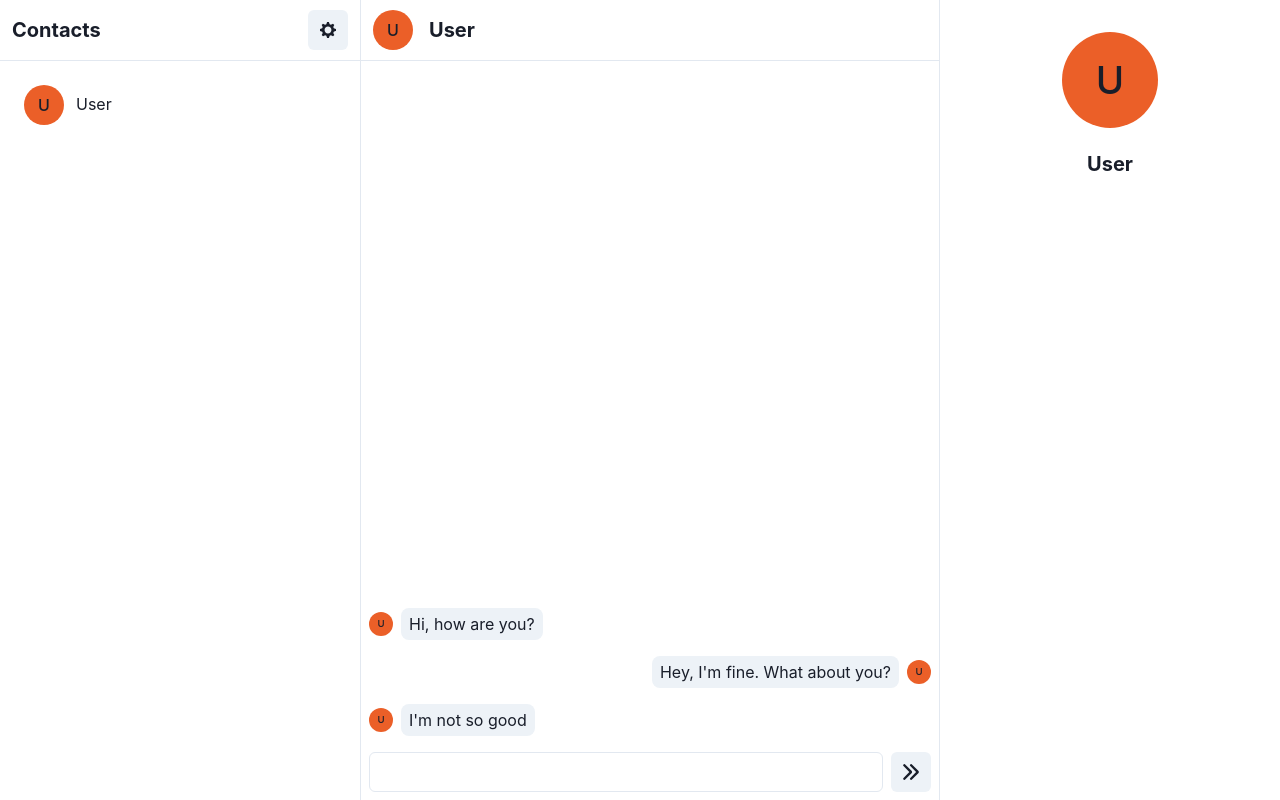
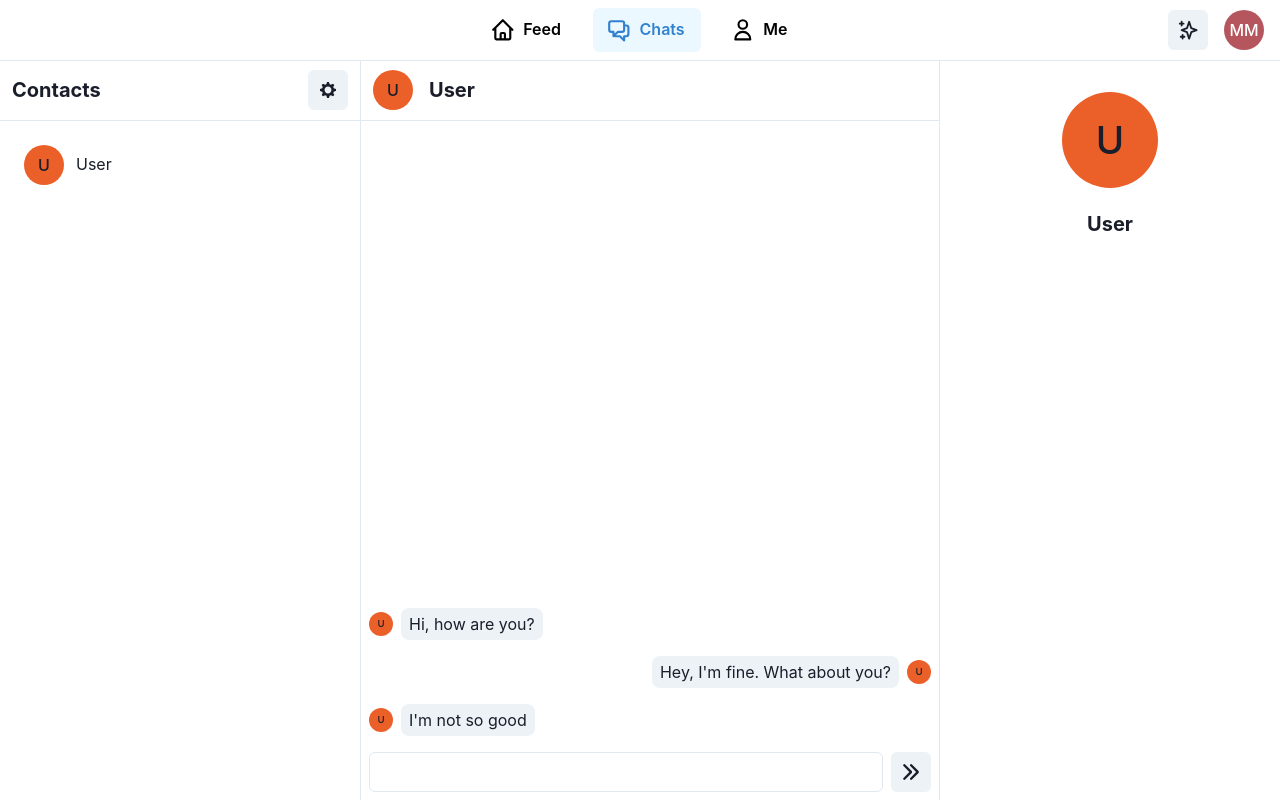
Before and after one commit to sibite/social-app, a React (Create React App) app: page /messages in a window 1280 px wide. Built offline with nearby package versions, Linux system fonts and the light colour scheme.

Commit message:
Create Navigation Bar component

```diff
--- a/package.json
+++ b/package.json
@@ -7,6 +7,7 @@
     "@chakra-ui/react": "^2.3.1",
     "@emotion/react": "^11.10.4",
     "@emotion/styled": "^11.10.4",
+    "@heroicons/react": "^1.0.6",
     "@reduxjs/toolkit": "^1.8.5",
     "@testing-library/jest-dom": "^5.16.5",
     "@testing-library/react": "^13.3.0",
--- /dev/null
+++ b/src/components/chakra-ui/HeroIcon.tsx
@@ -0,0 +1,9 @@
+import { Icon } from '@chakra-ui/react';
+
+type Props = React.ComponentProps<typeof Icon>;
+
+const HeroIcon: React.FC<Props> = ({ boxSize = '1.4em', ...rest }) => (
+  // eslint-disable-next-line react/jsx-props-no-spreading
+  <Icon {...rest} boxSize={boxSize} />
+);
+export default HeroIcon;
--- /dev/null
+++ b/src/components/nav-bar/NavBar.tsx
@@ -0,0 +1,34 @@
+import { Box, Grid, useColorModeValue } from '@chakra-ui/react';
+import NavBarAccount from './NavBarAccount';
+import NavBarButtons from './NavBarButtons';
+
+interface Props {}
+
+const NavBar: React.FC<Props> = () => {
+  const heightVal = 60;
+  const height = `${heightVal}px`;
+
+  const barStyle = {
+    width: '100%',
+    position: 'fixed',
+    top: 0,
+    left: 0,
+    zIndex: 1000,
+    bgColor: useColorModeValue('white', 'black'),
+    borderBottom: '1px solid',
+    borderBottomColor: useColorModeValue('gray.200', 'gray.800'),
+  };
+
+  return (
+    <>
+      <Grid sx={barStyle} templateRows={height} templateColumns="1fr 992px 1fr">
+        <Box />
+        <NavBarButtons />
+        <NavBarAccount />
+      </Grid>
+      <Box mb={height} />
+    </>
+  );
+};
+
+export default NavBar;
--- /dev/null
+++ b/src/components/nav-bar/NavBarAccount.tsx
@@ -0,0 +1,67 @@
+import {
+  Avatar,
+  Button,
+  Flex,
+  Heading,
+  Popover,
+  PopoverArrow,
+  PopoverBody,
+  PopoverCloseButton,
+  PopoverContent,
+  PopoverHeader,
+  PopoverTrigger,
+} from '@chakra-ui/react';
+import { CogIcon, LogoutIcon } from '@heroicons/react/outline';
+import { useAppSelector } from '../../store/hooks';
+import HeroIcon from '../chakra-ui/HeroIcon';
+import ThemeToggle from './ThemeToggle';
+
+interface Props {}
+
+const NavBar: React.FC<Props> = () => {
+  const { avatarSrc, name } = useAppSelector((state) => state.profile);
+
+  return (
+    <Flex direction="row-reverse" alignItems="center" px={4} gap={4}>
+      <Popover>
+        <PopoverTrigger>
+          <Avatar as="button" name={name} src={avatarSrc} />
+        </PopoverTrigger>
+        <PopoverContent mt={3} mr={3}>
+          <PopoverArrow />
+          <PopoverHeader>
+            <Flex alignItems="center" gap={3}>
+              <Avatar name={name} src={avatarSrc} />
+              <Heading as="span" size="md">
+                {name}
+              </Heading>
+            </Flex>
+          </PopoverHeader>
+          <PopoverCloseButton />
+          <PopoverBody>
+            <Flex direction="column">
+              <Button
+                leftIcon={<HeroIcon as={CogIcon} />}
+                variant="ghost"
+                justifyContent="flex-start"
+              >
+                Settings
+              </Button>
+
+              <Button
+                leftIcon={<HeroIcon as={LogoutIcon} />}
+                variant="ghost"
+                justifyContent="flex-start"
+              >
+                Log out
+              </Button>
+            </Flex>
+          </PopoverBody>
+        </PopoverContent>
+      </Popover>
+      <ThemeToggle />
+    </Flex>
+  );
+};
+
+export default NavBar;
--- /dev/null
+++ b/src/components/nav-bar/NavBarButtons.tsx
@@ -0,0 +1,21 @@
+import { Center } from '@chakra-ui/react';
+import { ChatAlt2Icon, HomeIcon, UserIcon } from '@heroicons/react/outline';
+import NavButton from './NavButton';
+
+interface Props {}
+
+const NavBarButtons: React.FC<Props> = () => (
+  <Center>
+    <NavButton icon={HomeIcon} route="#">
+      Feed
+    </NavButton>
+    <NavButton icon={ChatAlt2Icon} route="/messages">
+      Chats
+    </NavButton>
+    <NavButton icon={UserIcon} route="/profile">
+      Me
+    </NavButton>
+  </Center>
+);
+
+export default NavBarButtons;
--- /dev/null
+++ b/src/components/nav-bar/NavButton.tsx
@@ -0,0 +1,44 @@
+import { Button, Text, useColorModeValue } from '@chakra-ui/react';
+import { Link, useMatch } from 'react-router-dom';
+import HeroIcon from '../chakra-ui/HeroIcon';
+
+interface Props {
+  route: string;
+  icon?: React.FC;
+  children: React.ReactNode;
+}
+
+const NavButton: React.FC<Props> = ({ icon, route, children }) => {
+  const style = {};
+
+  const isActive = useMatch(`${route}/*`);
+
+  const activeBgColor = useColorModeValue('blue.50', 'gray.800');
+  const activeColor = 'blue.500';
+
+  return (
+    <Button
+      as={Link}
+      to={route}
+      variant="ghost"
+      style={style}
+      leftIcon={
+        <HeroIcon
+          as={icon}
+          boxSize="1.6em"
+          ml="-3px"
+          color={isActive ? activeColor : 'initial'}
+        />
+      }
+      bgColor={isActive ? activeBgColor : 'default'}
+      height="calc(100% - 16px)"
+      m={2}
+    >
+      <Text fontSize="md" color={isActive ? activeColor : 'initial'}>
+        {children}
+      </Text>
+    </Button>
+  );
+};
+
+export default NavButton;
--- /dev/null
+++ b/src/components/nav-bar/ThemeToggle.tsx
@@ -0,0 +1,36 @@
+import {
+  ColorModeWithSystem,
+  IconButton,
+  Tooltip,
+  useColorMode,
+} from '@chakra-ui/react';
+import { MoonIcon, SparklesIcon, SunIcon } from '@heroicons/react/outline';
+import { useState } from 'react';
+import HeroIcon from '../chakra-ui/HeroIcon';
+
+const colorModes: ColorModeWithSystem[] = ['system', 'dark', 'light'];
+const icons = [SparklesIcon, MoonIcon, SunIcon];
+
+const ThemeToggle: React.FC = () => {
+  const { colorMode, setColorMode } = useColorMode();
+  const initialColorModeId = colorModes.indexOf(colorMode);
+  const [colorModeId, setColorModeId] = useState(initialColorModeId);
+
+  const toggleColorMode = () => {
+    const nextColorMode = colorModes[(colorModeId + 1) % 3];
+    setColorModeId(colorModeId + 1);
+    setColorMode(nextColorMode);
+  };
+
+  return (
+    <Tooltip label="Toggle color mode" aria-label="A tooltip">
+      <IconButton
+        onClick={toggleColorMode}
+        aria-label="Toggle color mode"
+        icon={<HeroIcon as={icons[(colorModeId + 1) % 3]} />}
+      />
+    </Tooltip>
+  );
+};
+
+export default ThemeToggle;
--- a/src/pages/chat/ChatPage.tsx
+++ b/src/pages/chat/ChatPage.tsx
@@ -1,15 +1,18 @@
-import { Grid, GridItem, useColorModeValue } from '@chakra-ui/react';
+import { Flex, Grid, GridItem, useColorModeValue } from '@chakra-ui/react';
 import ContactsHeader from './ContactsHeader';
 import Contacts from './Contacts';
 import LayoutBlock from './LayoutBlock';
 import MessagesHeader from './MessagesHeader';
 import UserDetails from './UserDetails';
 import Messages from './messages/Messages';
+import NavBar from '../../components/nav-bar/NavBar';
 
 const ChatPage: React.FC = () => {
   const bgColor = useColorModeValue('gray.200', 'gray.800');
 
   return (
+    <Flex direction="column" width="100%" height="100vh">
+      <NavBar />
       <Grid
         templateAreas={`"contacts-header messages-header user-details"
                       "contacts        messages        user-details"`}
@@ -19,8 +22,8 @@ const ChatPage: React.FC = () => {
           lg: '360px 1fr 340px',
           '2xl': '420px 1fr 420px',
         }}
-      w="full"
-      h="100vh"
+        w="100%"
+        flexGrow={1}
         gap="1px"
         bg={bgColor}
       >
@@ -50,6 +53,7 @@ const ChatPage: React.FC = () => {
           </LayoutBlock>
         </GridItem>
       </Grid>
+    </Flex>
   );
 };
 
--- a/src/pages/profile/ProfilePage.tsx
+++ b/src/pages/profile/ProfilePage.tsx
@@ -17,6 +17,7 @@ import {
   Flex,
 } from '@chakra-ui/react';
 import Feed from '../../components/feed/Feed';
+import NavBar from '../../components/nav-bar/NavBar';
 import useBackgroundColor from '../../hooks/useBackgroundColor';
 import { useAppSelector } from '../../store/hooks';
 
@@ -34,6 +35,8 @@ const ProfilePage: React.FC = () => {
   };
 
   return (
+    <>
+      <NavBar />
       <Box width="100%" minHeight="100vh" bg={bg.color0}>
         <Tabs>
           <Box width="100%" bg={bg.color50}>
@@ -54,7 +57,12 @@ const ProfilePage: React.FC = () => {
                   <Heading as="h1" size="lg">
                     {profile.name}
                   </Heading>
-                <Text maxWidth="400px" opacity={0.8} px={4} textAlign="center">
+                  <Text
+                    maxWidth="400px"
+                    opacity={0.8}
+                    px={4}
+                    textAlign="center"
+                  >
                     {profile.content}
                   </Text>
                   <Flex width="100%" justify="space-between">
@@ -82,6 +90,7 @@ const ProfilePage: React.FC = () => {
           </Container>
         </Tabs>
       </Box>
+    </>
   );
 };
 
--- a/src/theme.ts
+++ b/src/theme.ts
@@ -4,10 +4,11 @@ import Button from './theme/Button';
 import Card from './theme/Card';
 import colors from './theme/colors';
 import Link from './theme/Link';
+import Tooltip from './theme/Tooltip';
 
 const config: ThemeConfig = {
   initialColorMode: 'light',
-  useSystemColorMode: false,
+  useSystemColorMode: true,
 };
 
 const theme = extendTheme({
@@ -18,6 +19,7 @@ const theme = extendTheme({
     Button,
     Link,
     Card,
+    Tooltip,
   },
 });
 
--- /dev/null
+++ b/src/theme/Tooltip.ts
@@ -0,0 +1,9 @@
+import { StyleConfig } from '@chakra-ui/react';
+
+const Link: StyleConfig = {
+  baseStyle: ({ colorMode }) => ({
+    color: colorMode === 'dark' ? 'black' : 'white',
+  }),
+};
+
+export default Link;
```
Also changed, not shown: 1 other file (tests, documents, lock files or other folders). Lines whose indentation alone changed are shown as unchanged.
